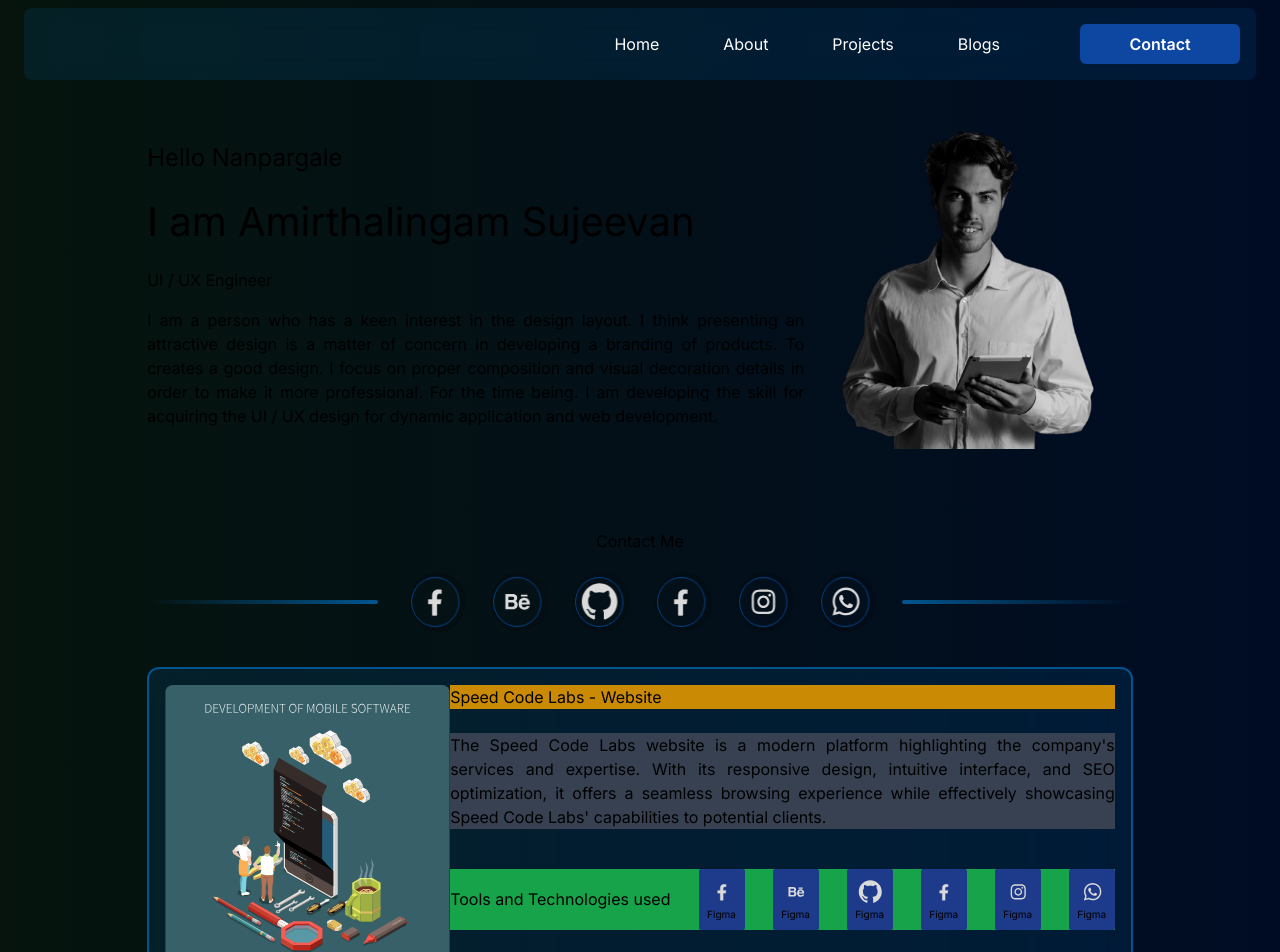
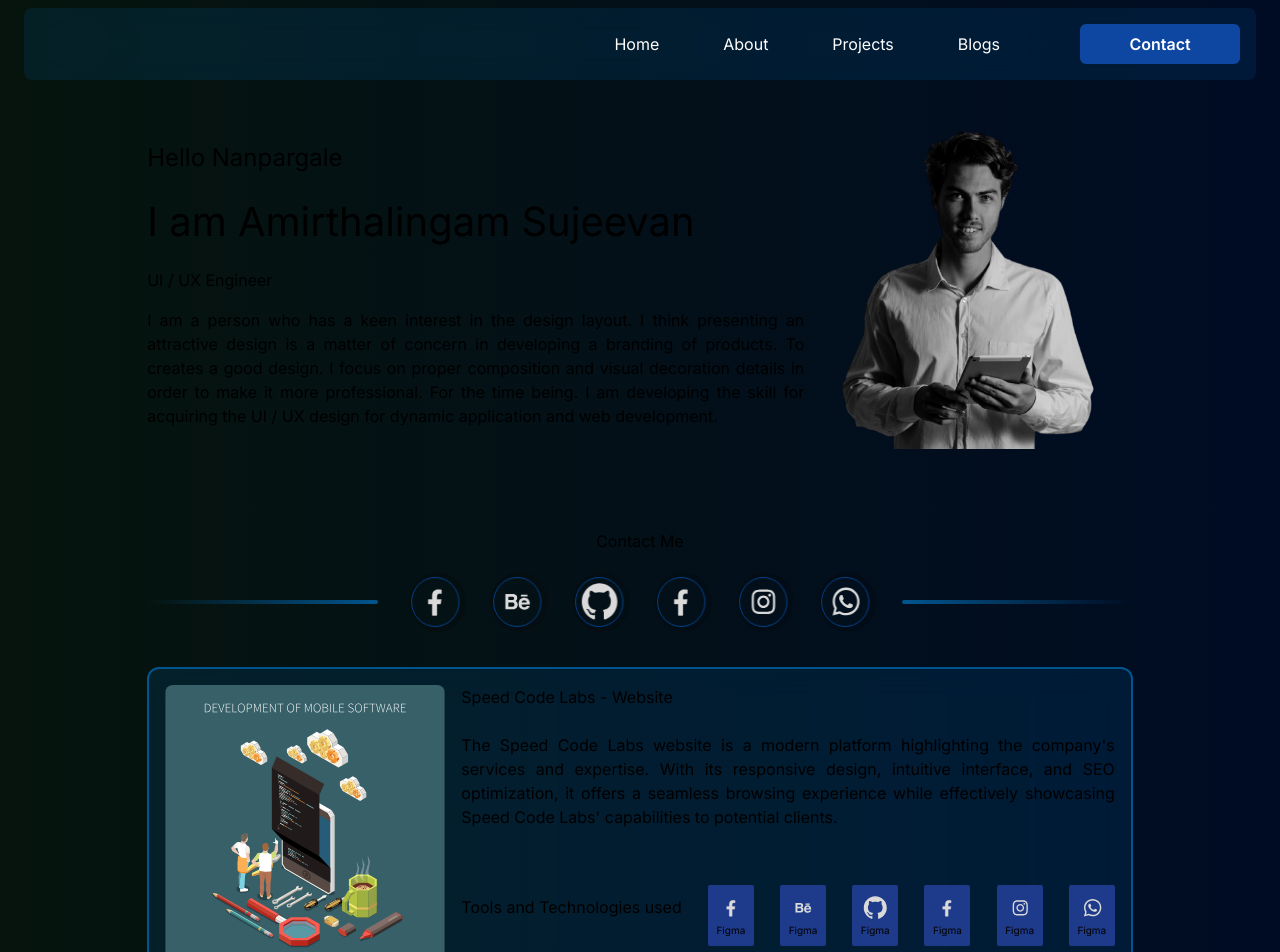
Before and after one commit to Sujeevan006/Personal-Portfolio, a Next.js app: page / in a window 1280 px wide. Shown: the top 952 px of the page. Built offline with nearby package versions, Linux system fonts and the light colour scheme.

Commit message:
projects page modification

```diff
--- a/src/templates/home/projects/page.tsx
+++ b/src/templates/home/projects/page.tsx
@@ -71,23 +71,23 @@ export default function Projects() {
         {projects.map((project: any, projectindex: any) => (
           <div
             key={projectindex}
-            className="flex flex-col xl:flex-row w-fit bg-[#00558f] bg-opacity-20 backdrop-blur-lg border-2 border-[#00558f] rounded-xl p-4"
+            className="flex flex-col xl:flex-row w-auto bg-[#00558f] bg-opacity-20 backdrop-blur-lg border-2 border-[#00558f] rounded-xl p-4 gap-4"
           >
             <div className="flex flex-col w-full h-full justify-center items-center">
               <Image
                 src={project?.image}
                 alt={`Project Image-1`}
-                className="rounded-lg"
+                className="rounded-lg w-full h-full"
               />
             </div>
             <div className="space-y-10">
               <div className="space-y-6 ">
-                <h4 className=" bg-yellow-600">{project?.title}</h4>
-                <p className="text-justify bg-gray-700">
+                <h4 className="">{project?.title}</h4>
+                <p className="text-justify">
                   {project?.description}
                 </p>
               </div>
-              <div className="flex flex-wrap justify-between w-full items-center bg-green-600">
+              <div className="flex flex-wrap justify-between w-full items-center space-y-4">
                 <label>Tools and Technologies used</label>
                 {tools.map((tool: any, toolindex: any) => (
                   <div
```
